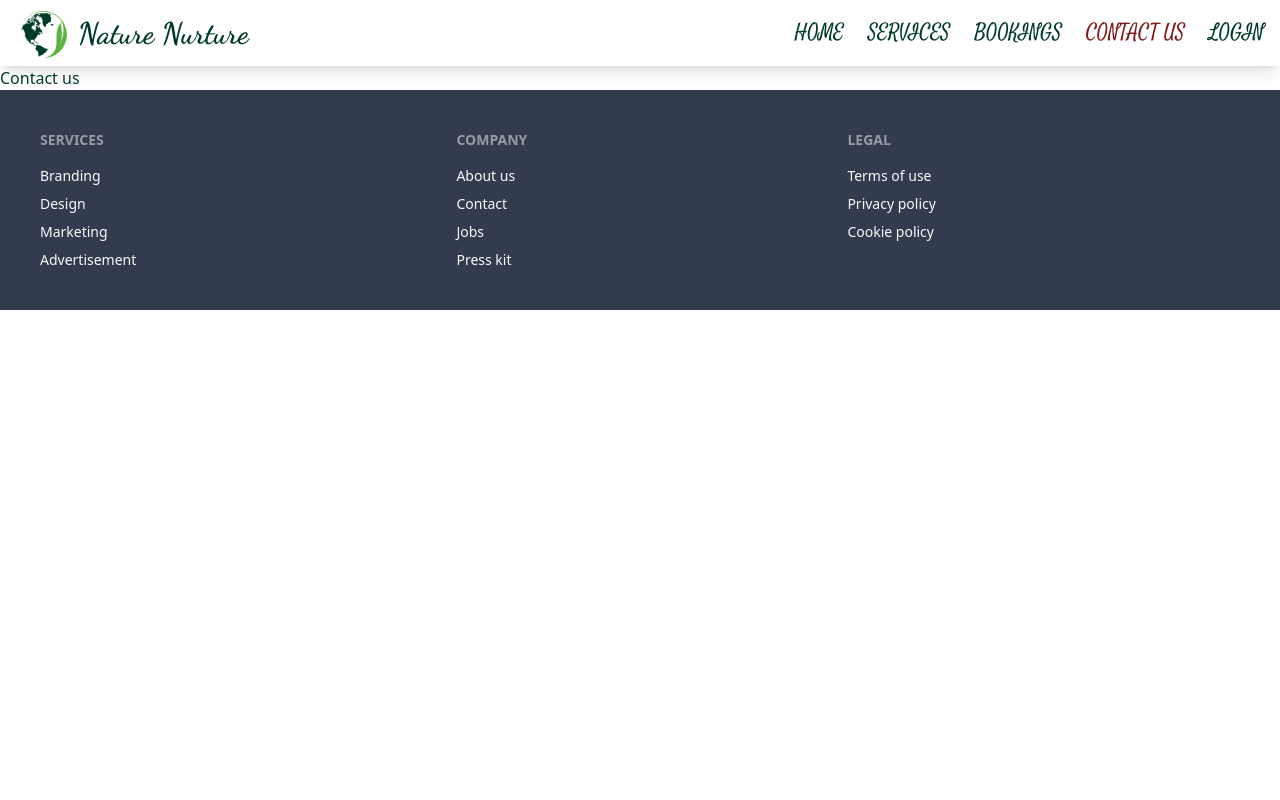
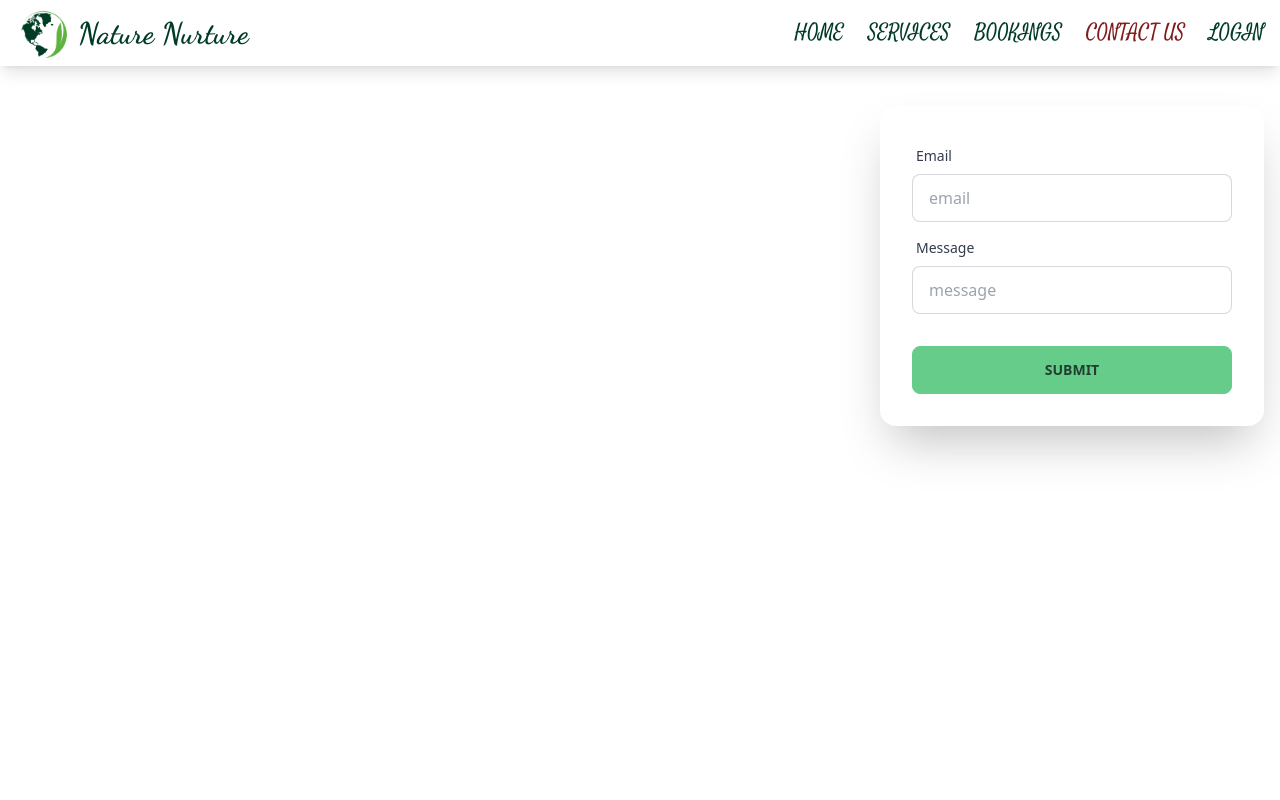
Before and after one commit to anupamahalder/nature-nurture-client-side, a React (Vite) app: page /contact in a window 1280 px wide. Shown: the top 800 px of the page. Built offline with nearby package versions, Linux system fonts and the light colour scheme; no server answers.

Commit message:
Added contact page to this site

```diff
--- a/src/Router/MyRoute.jsx
+++ b/src/Router/MyRoute.jsx
@@ -9,6 +9,7 @@ import PrivateRoute from "./PrivateRoute";
 import Bookings from "../Pages/Bookings/Bookings";
 import ServiceDetail from "../Pages/Services/ServiceDetail";
 import ServicePage from "../Pages/Services/ServicePage";
+import ContactUs from "../components/ContactUs";
 
 const MyRoute = createBrowserRouter([
     {
@@ -25,7 +26,7 @@ const MyRoute = createBrowserRouter([
             },
             {
                 path: 'contact',
-                element: <h1>Contact us</h1>
+                element: <ContactUs></ContactUs>
             },
             {
                 path: 'service',
--- /dev/null
+++ b/src/components/ContactUs.jsx
@@ -0,0 +1,32 @@
+
+const ContactUs = () => {
+    return (
+        <div className="min-h-screen my-10">
+            {/* Contact us with form and map */}
+            <div className="md:flex gap-6 mx-auto px-4">
+                <div className="flex-1"></div>
+                <div className="card shrink-0 flex-1 w-full max-w-sm shadow-2xl bg-base-100">
+                <form className="card-body">
+                    <div className="form-control">
+                    <label className="label">
+                        <span className="label-text">Email</span>
+                    </label>
+                    <input type="email" placeholder="email" className="input input-bordered" required />
+                    </div>
+                    <div className="form-control">
+                    <label className="label">
+                        <span className="label-text">Message</span>
+                    </label>
+                    <input type="text" placeholder="message" className="input input-bordered" required />
+                    </div>
+                    <div className="form-control mt-6">
+                    <button className="btn btn-primary">Submit</button>
+                    </div>
+                </form>
+                </div>
+            </div>
+        </div>
+    );
+};
+
+export default ContactUs;
```
